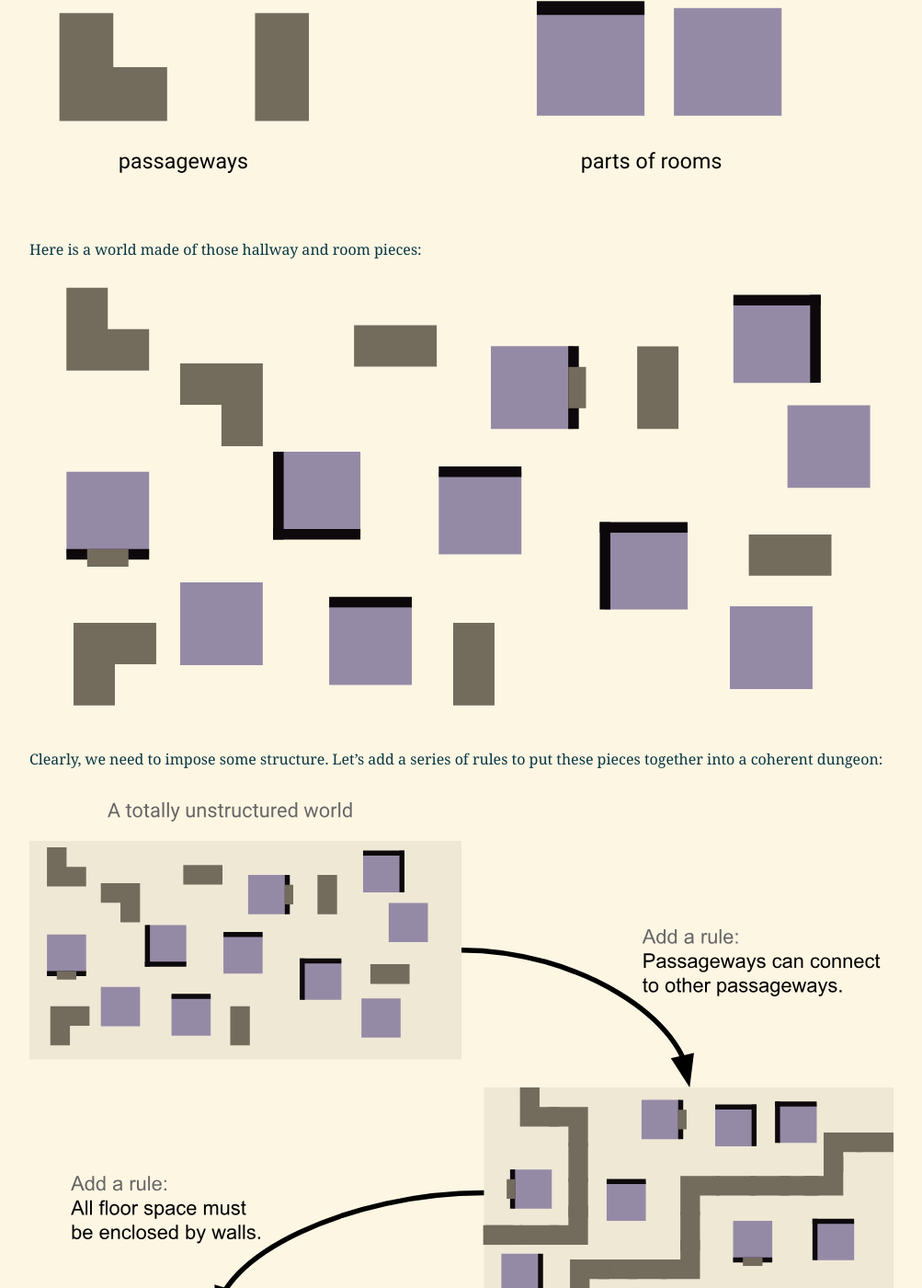
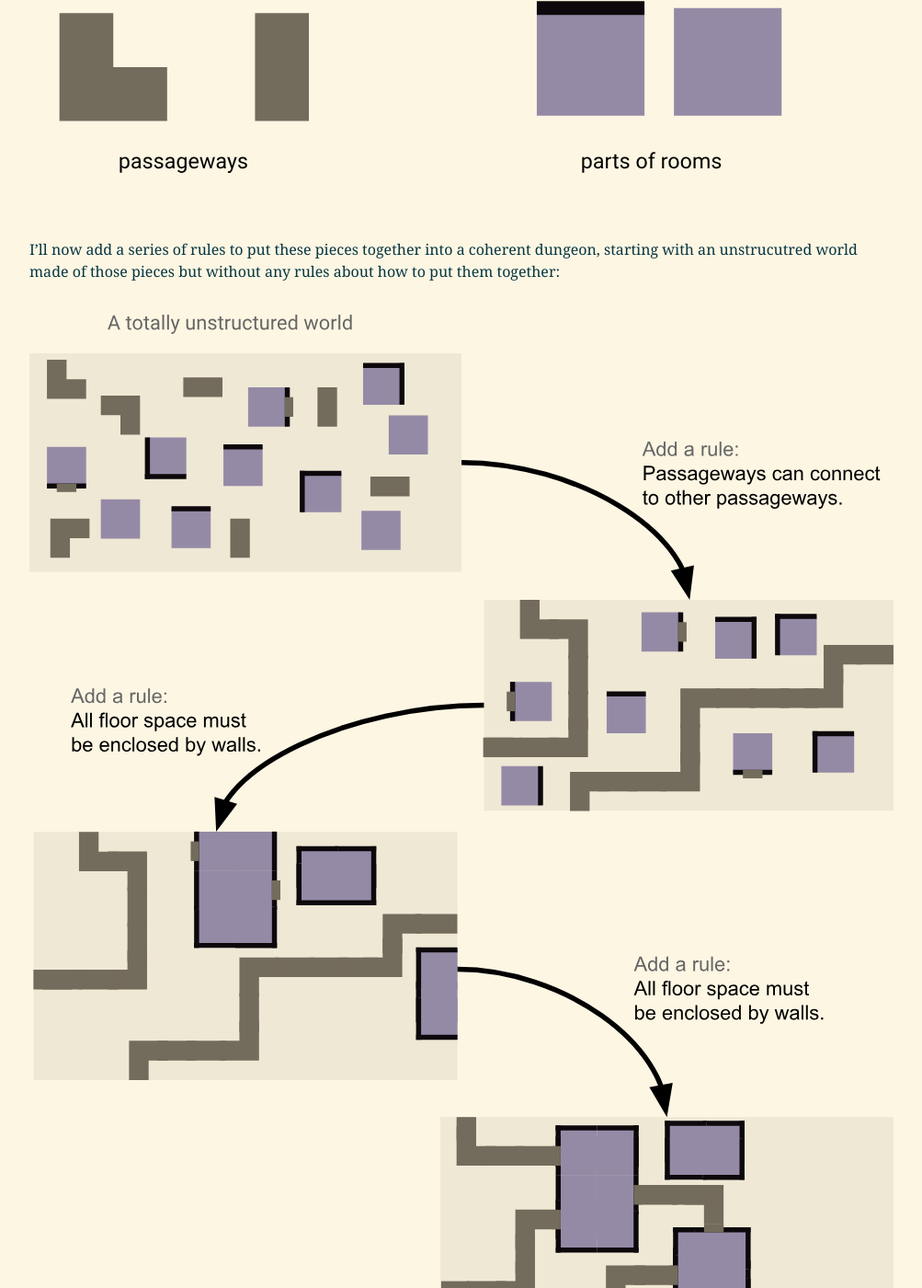
Before and after one commit to IJDykeman/ijdykeman.github.io, a Jekyll site: the page built from _posts/2019-05-17-introducing-generate-worlds.markdown, in a window 1280 px wide and 1400 px high, scrolled down 1561 px. Shown: the whole window at 92% size, without its empty margins (138-1141 px from the left). Built offline with Jekyll 4.4.1, drawn with Linux system fonts in a browser that asks for light colours.

Commit message:
remove unstrucutred world figure

```diff
--- a/_posts/2019-05-17-introducing-generate-worlds.markdown
+++ b/_posts/2019-05-17-introducing-generate-worlds.markdown
@@ -30,11 +30,8 @@ Imagine we want to create a simple dungeon world containing hallways and rectang
 
 ![dungeon parts]({{ site.url }}/assets/rule_based_procedural_generation/dungeon_parts.svg)
 
- Here is a world made of those hallway and room pieces:
 
-![disorganized dungeon]({{ site.url }}/assets/rule_based_procedural_generation/disorganized_dungeon.svg)
-
-Clearly, we need to impose some structure.  Let’s add a series of rules to put these pieces together into a coherent dungeon:
+I'll now add a series of rules to put these pieces together into a coherent dungeon, starting with an unstrucutred world made of those pieces but without any rules about how to put them together:
 
 ![dungeon construction]({{ site.url }}/assets/rule_based_procedural_generation/full_dungeon_sequence.svg)
 
```
